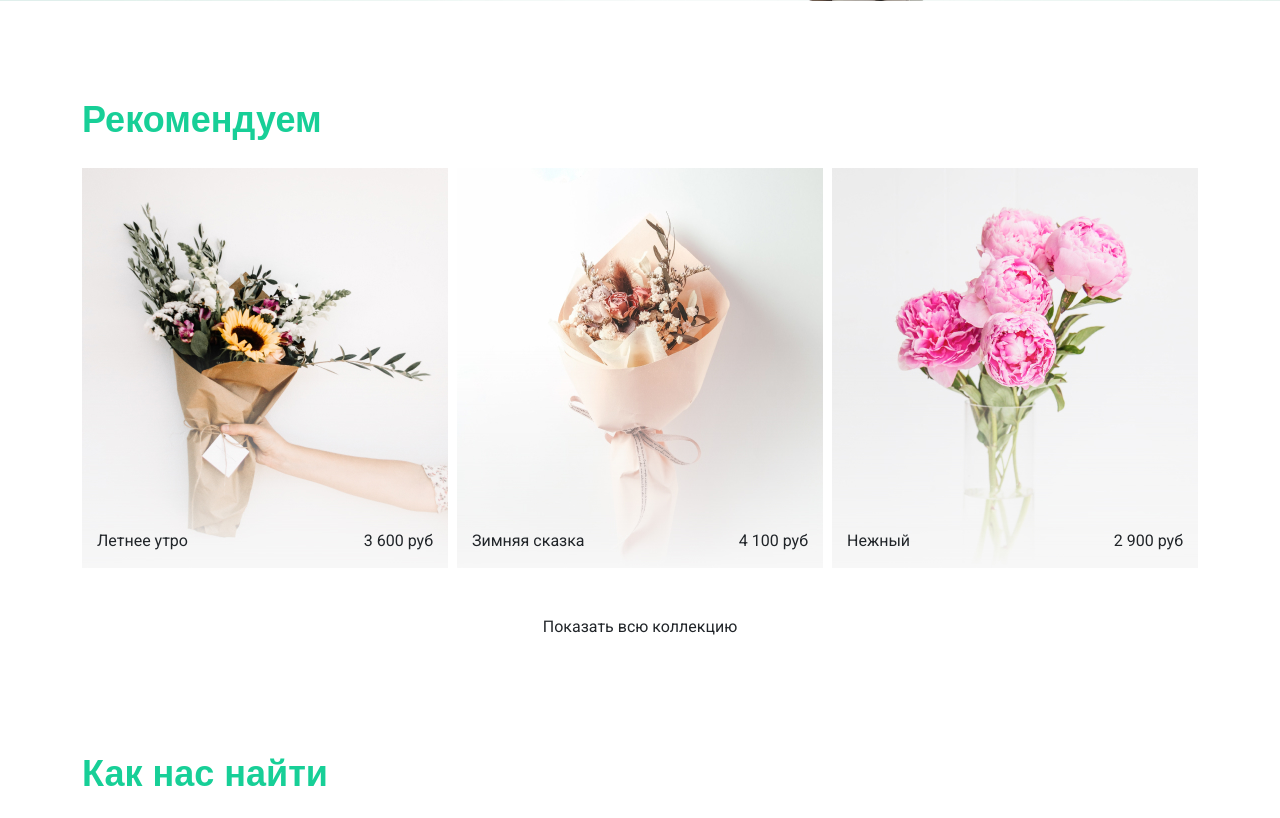
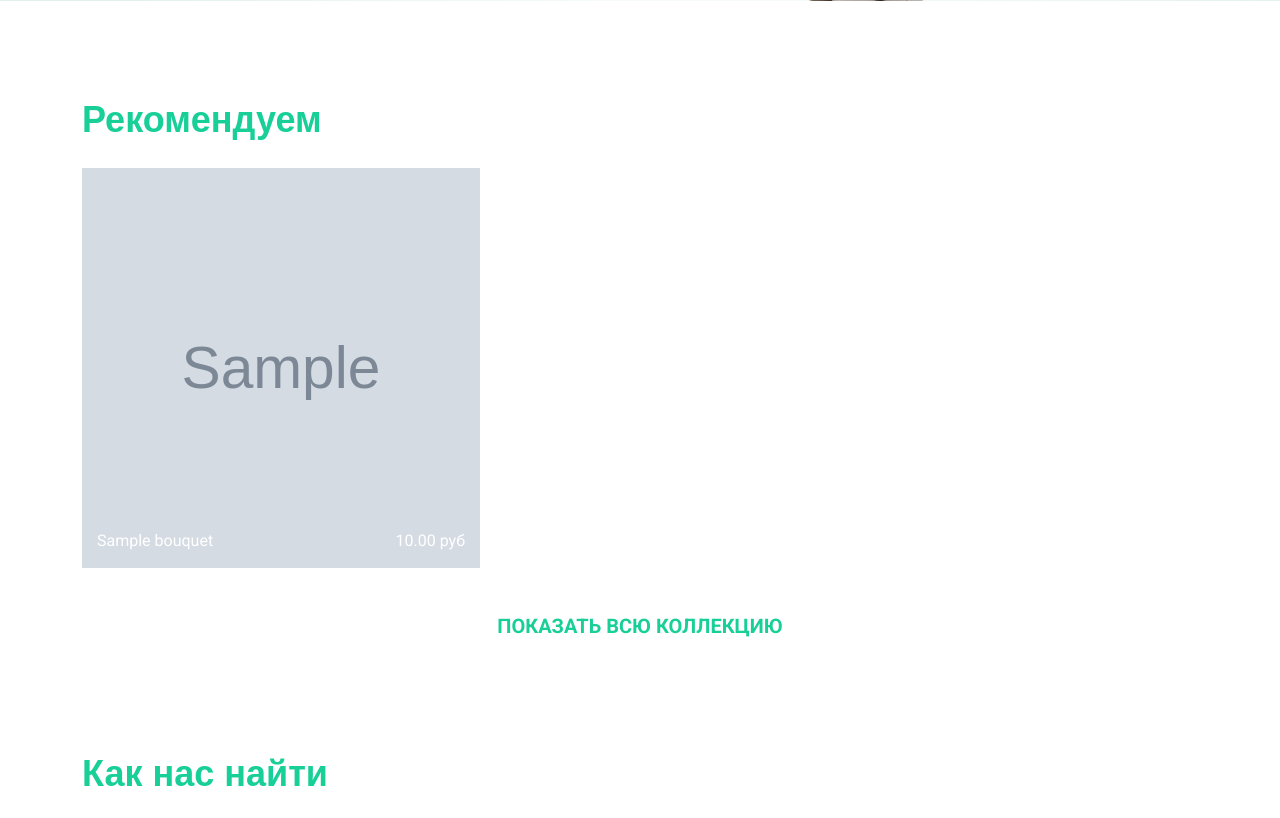
Before and after one commit to DmitryDubovikov/Django-FlowerShop, a Django app: page / in a window 1280 px wide. Shown: the part 757-1575 px from the top of the page. Run offline with Django 4.2, Linux system fonts and the light colour scheme; tables that the repository leaves empty hold one stand-in row (values such as "Sample post"); grey boxes marked "Sample" are stand-in pictures; parts of the project's set-up code (start-up, migrations or seed data) failed here and were passed over; some web fonts are replaced.

Commit message:
recomendations

```diff
--- a/flower_shop/templates/flower_shop/catalog.html
+++ b/flower_shop/templates/flower_shop/catalog.html
@@ -21,7 +21,7 @@
 							<div class="row">
 								{% for item in page_column %}
 									<div class="col">
-										<div class="card" style="width: 100%;height: 400px">
+										<div class="card" style="width: 540px">
 											<div class="row no-gutters">
 												<div class="col-md-4">
 													<img src="../media/{{ item.image|urlencode }}"  class="card-img" alt="фото букета {{ item.name }}">
@@ -30,7 +30,7 @@
 													<div class="card-body">
 														<h5 class="card-title">{{ item.name }}</h5>
 														<p class="card-text">{{ item.price }}</p>
-														<p><span class="badge badge-light">{{ item.description }}</span></p>
+														<p><span class="card-text">{{ item.description }}</span></p>
 														<p class="card-text"><a href="/order/{{ item.id }}" target="_blank">Заказать</a></p>
 													</div>
 												</div>
--- a/flower_shop/templates/flower_shop/index.html
+++ b/flower_shop/templates/flower_shop/index.html
@@ -24,26 +24,18 @@
 		<div class="recommended p100">
 			<div class="title">Рекомендуем</div>
 			<div class="recommended__elems ficb">
-				<div class="recommended__block recommended__block_first">
-					<div class="recommended__block_elems ficb">
-						<span class="recommended__block_intro">Летнее утро</span>
-						<span class="recommended__block_price">3 600 руб</span>
+				{% for item in bouquets %}
+					<div class="recommended__block" style="background: url('../media/{{ item.image|urlencode }}') no-repeat center bottom / cover;">
+						<div class="recommended__block_elems ficb">
+							<span class="recommended__block_intro" style="color: white">{{ item.name }}</span>
+							<span class="recommended__block_price" style="color: white">{{ item.price }} руб</span>
+						</div>
 					</div>
-				</div>
-				<div class="recommended__block recommended__block_sec">
-					<div class="recommended__block_elems ficb">
-						<span class="recommended__block_intro">Зимняя сказка</span>
-						<span class="recommended__block_price">4 100 руб</span>
-					</div>
-				</div>
-				<div class="recommended__block recommended__block_thr">
-					<div class="recommended__block_elems ficb">
-						<span class="recommended__block_intro">Нежный</span>
-						<span class="recommended__block_price">2 900 руб</span>
-					</div>
-				</div>
+				{% endfor %}
 			</div>
-			<button class="btn recommended__btn">Показать всю коллекцию</button>
+			<button
+        class="btn recommended__btn"><a href="/catalog/" class="menu__item_link" style="font-size: 20px">Показать всю коллекцию</a>
+      </button>
 		</div>
 	</div>
 </section>
--- a/flower_shop/views.py
+++ b/flower_shop/views.py
@@ -10,7 +10,11 @@ from .flowers_bot import send_message_to_bot
 
 
 def index(request):
-    return render(request, "flower_shop/index.html")
+    bouquets = Bouquet.objects.filter(is_recommended=True)
+    context = {
+        "bouquets": bouquets,
+    }
+    return render(request, "flower_shop/index.html", context)
 
 
 def catalog(request):
```
